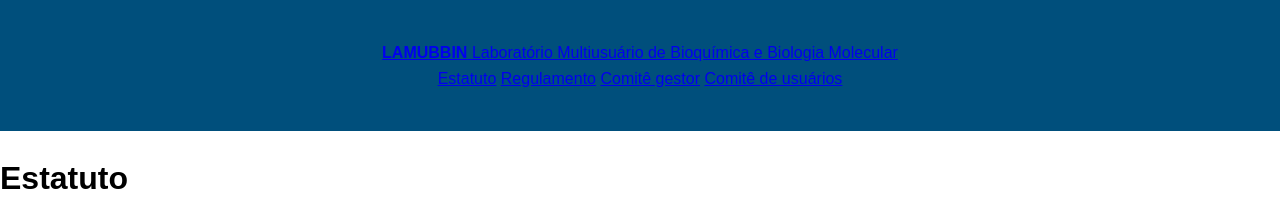
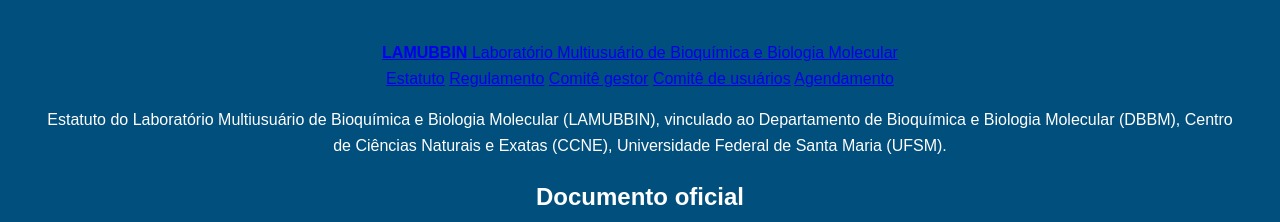
Before and after one commit to lamubbim/lamubbim, a plain HTML site: page estatuto.html in a window 1280 px wide. Shown: the top 222 px of the page. Drawn offline with Linux system fonts and the light colour scheme.

Commit message:
Update estatuto.html

```diff
--- a/estatuto.html
+++ b/estatuto.html
@@ -23,12 +23,12 @@
   <a href="regulamento.html">Regulamento</a>
   <a href="comite-gestor.html">Comitê gestor</a>
   <a href="comite-usuarios.html">Comitê de usuários</a>
+  <a href="https://portal.ufsm.br/agendamento/index.html"
+     target="_blank"
+     rel="noopener">
+     Agendamento
+  </a>
 </nav>
-  </div>
-</header>
-
-<main class="container page">
-  <h1>Estatuto</h1>
 
   <p class="muted">
     Estatuto do Laboratório Multiusuário de Bioquímica e Biologia Molecular (LAMUBBIN),
```
Lines whose indentation alone changed are shown as unchanged.
